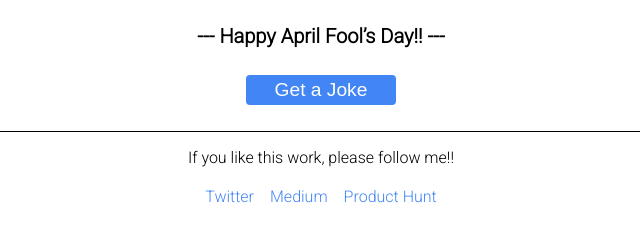
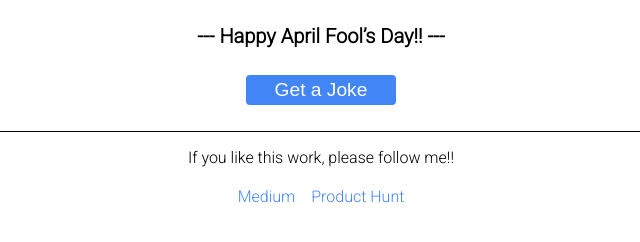
Before and after one commit to KosukeT-dev/Joke-Generator, a plain HTML site: page index.html in a window 1280 px wide. Shown: the part 62-304 px from the top of the page, without its empty margins (319-959 px from the left). Drawn offline with Linux system fonts and the light colour scheme; a web font is replaced by a local one.

Commit message:
Update index.html

```diff
--- a/index.html
+++ b/index.html
@@ -23,7 +23,7 @@
 
   <div class="follow">
     <p>If you like this work, please follow me!!</p>
-    <a href="https://twitter.com/happyman_dev">Twitter　</a><a href="https://medium.com/@KT_dev">Medium　</a><a href="https://www.producthunt.com/@kt_dev">Product Hunt　</a>
+    <a href="https://medium.com/@KT_dev">Medium　</a><a href="https://www.producthunt.com/@kt_dev">Product Hunt　</a>
   </div>
 
   <script src="script.js"></script>
```
